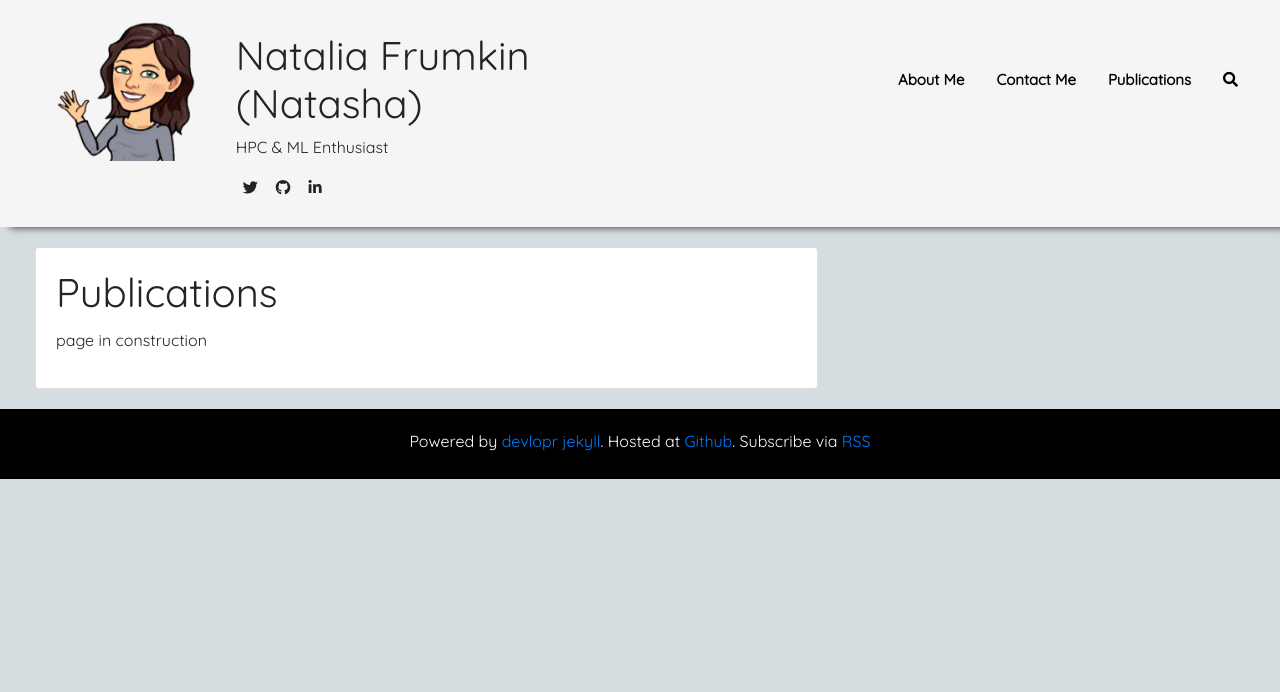
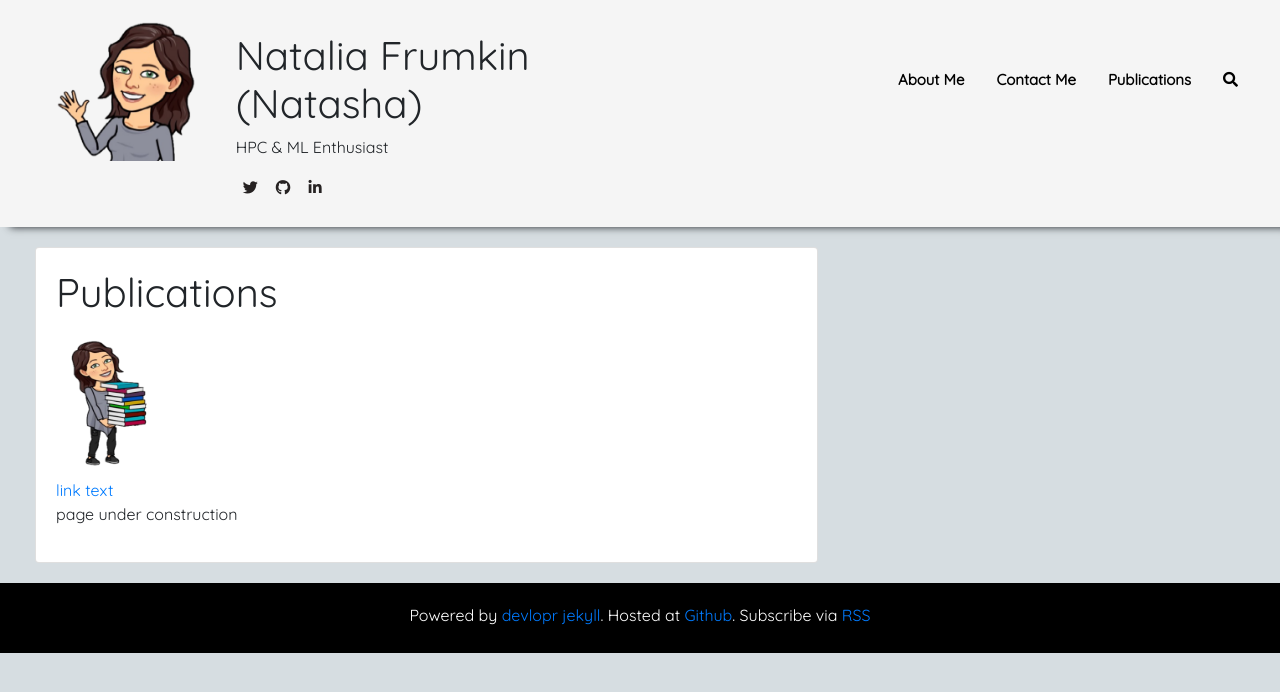
Before and after one commit to nfrumkin/nfrumkin.github.io, a Jekyll site: the page built from pubs.md, in a window 1280 px wide. Shown: the top 692 px of the page. Built offline with Jekyll 4.4.1, drawn with Linux system fonts in a browser that asks for light colours; nearby versions of some CDN libraries; comment, search, counter and statistics services are not loaded; a style sheet for code colours, icons or effects is not loaded.

Commit message:
change url

```diff
--- a/_config.yml
+++ b/_config.yml
@@ -4,8 +4,8 @@ subtitle: HPC & ML Enthusiast
 description: >- # this means to ignore newlines until "baseurl:"
   Natasha is a computer engineer who is passionate about learning new skills and teaching them.
 
-url: "http://localhost:4000" # the base hostname & protocol for your site, e.g. https://example.github.io
-baseurl: "" # the subpath of your site, e.g. /blog
+url: "https://nfrumkin.github.io/" # the base hostname & protocol for your site, e.g. https://example.github.io
+baseurl: "/" # the subpath of your site, e.g. /blog
 
 urls:
     # - text: Blog
--- a/_layouts/publications.html
+++ b/_layouts/publications.html
@@ -4,13 +4,14 @@ layout: default
 
     <div class="row">
         <div class="col-lg-8">
-
-            {% if site.author_bio %}
             <div class="card">
                 <h1 class="card-title">Publications</h1>
-                <p> page in construction</p>
+                <img src="assets/img/bitmoji_books.png" alt="bitmoji_books" width = "100" height = "150">
+
+                <a href="url">link text</a>
+
+                <p> page under construction</p>
             </div>
-            {% endif %}
 
 
 
```
Also changed, not shown: assets/img/bitmoji_books.png (added), assets/img/bitmoji_coffee.png (added).
